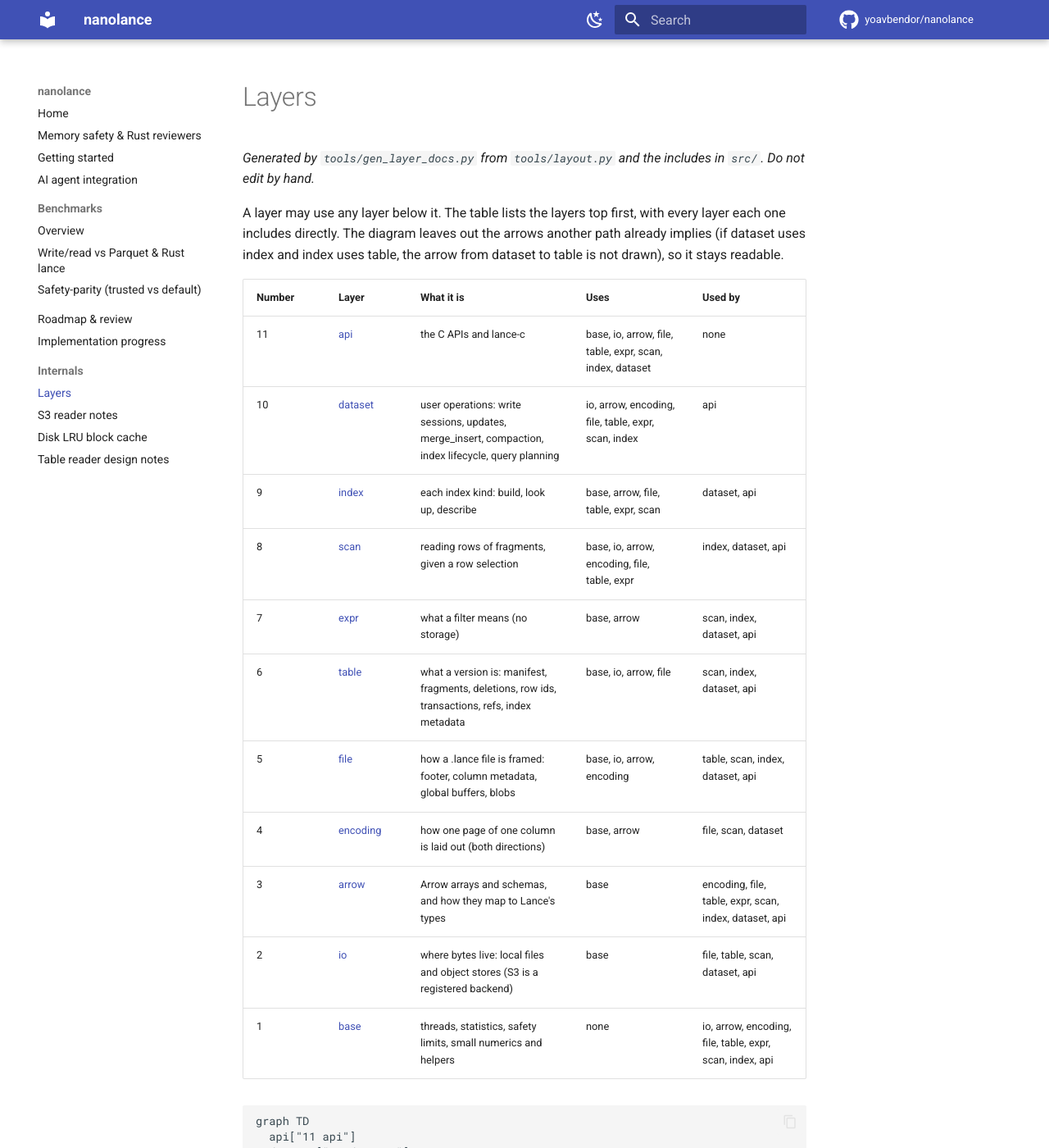
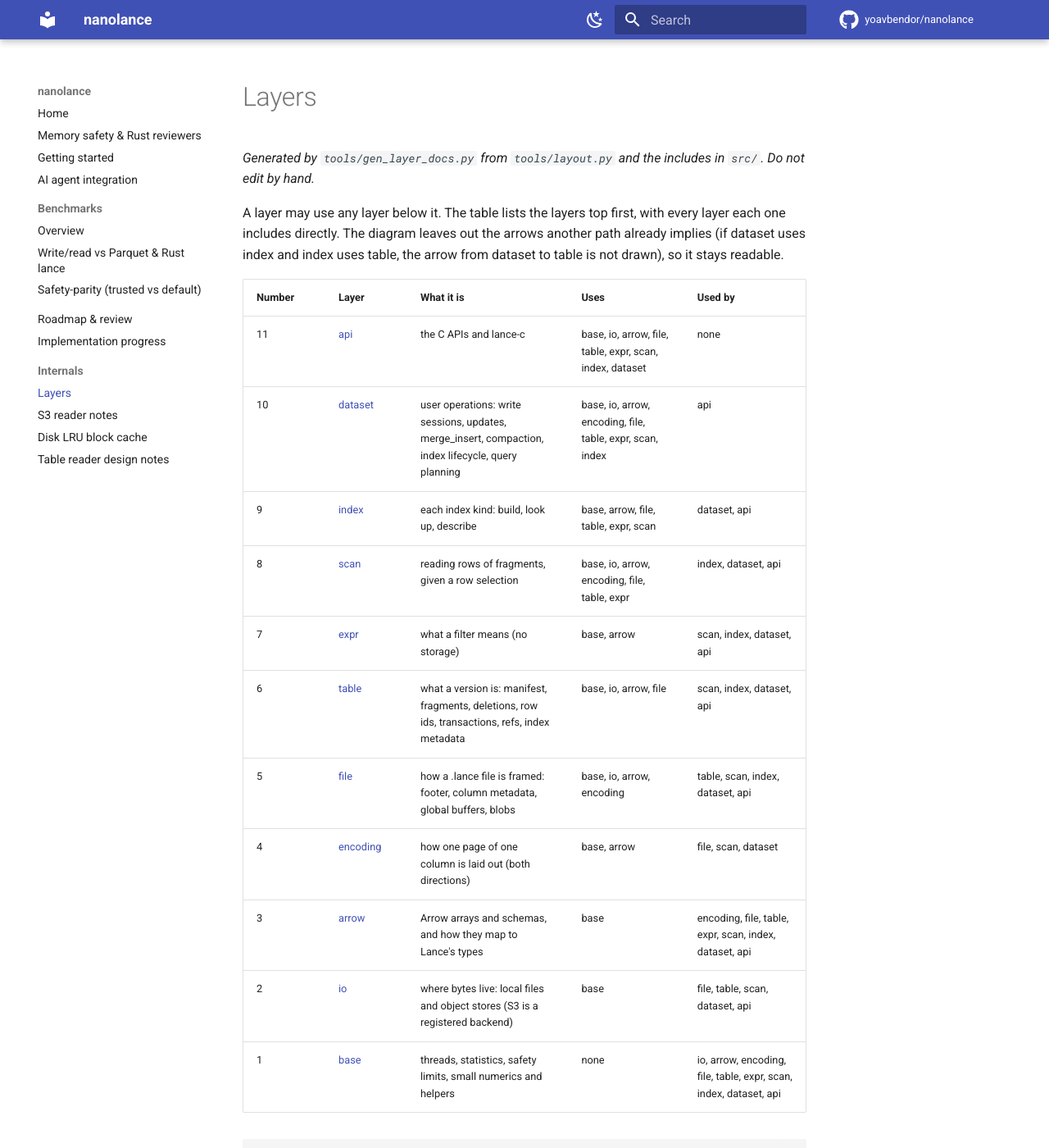
Before and after one commit to yoavbendor/nanolance, an MkDocs documentation site: the page built from docs/LAYERS.md, in a window 1280 px wide and 1400 px high. Shown: the whole window at 82% size. Built offline with MkDocs 1.6.1 and Material for MkDocs 9.7.7, drawn with Linux system fonts in a browser that asks for light colours; comment, search, counter and statistics services are not loaded.

Commit message:
docs: Regenerate the layer docs
Co-Authored-By: Claude Opus 5.5 <noreply@anthropic.com>
Claude-Session: https://claude.ai/code/session_01RDWGuPehY2BXmNvLtVWw9M

````diff
--- a/docs/LAYERS.md
+++ b/docs/LAYERS.md
@@ -8,7 +8,7 @@ A layer may use any layer below it. The table lists the layers top first, with e
 | Number | Layer | What it is | Uses | Used by |
 |---|---|---|---|---|
 | 11 | [api](../src/api/README.md) | the C APIs and lance-c | base, io, arrow, file, table, expr, scan, index, dataset | none |
-| 10 | [dataset](../src/dataset/README.md) | user operations: write sessions, updates, merge_insert, compaction, index lifecycle, query planning | io, arrow, encoding, file, table, expr, scan, index | api |
+| 10 | [dataset](../src/dataset/README.md) | user operations: write sessions, updates, merge_insert, compaction, index lifecycle, query planning | base, io, arrow, encoding, file, table, expr, scan, index | api |
 | 9 | [index](../src/index/README.md) | each index kind: build, look up, describe | base, arrow, file, table, expr, scan | dataset, api |
 | 8 | [scan](../src/scan/README.md) | reading rows of fragments, given a row selection | base, io, arrow, encoding, file, table, expr | index, dataset, api |
 | 7 | [expr](../src/expr/README.md) | what a filter means (no storage) | base, arrow | scan, index, dataset, api |
@@ -17,7 +17,7 @@ A layer may use any layer below it. The table lists the layers top first, with e
 | 4 | [encoding](../src/encoding/README.md) | how one page of one column is laid out (both directions) | base, arrow | file, scan, dataset |
 | 3 | [arrow](../src/arrow/README.md) | Arrow arrays and schemas, and how they map to Lance's types | base | encoding, file, table, expr, scan, index, dataset, api |
 | 2 | [io](../src/io/README.md) | where bytes live: local files and object stores (S3 is a registered backend) | base | file, table, scan, dataset, api |
-| 1 | [base](../src/base/README.md) | threads, statistics, safety limits, small numerics and helpers | none | io, arrow, encoding, file, table, expr, scan, index, api |
+| 1 | [base](../src/base/README.md) | threads, statistics, safety limits, small numerics and helpers | none | io, arrow, encoding, file, table, expr, scan, index, dataset, api |
 
 ```mermaid
 graph TD
````
Also changed, not shown: src/base/README.md (+1 -1 lines), src/dataset/README.md (+1 -1 lines).
